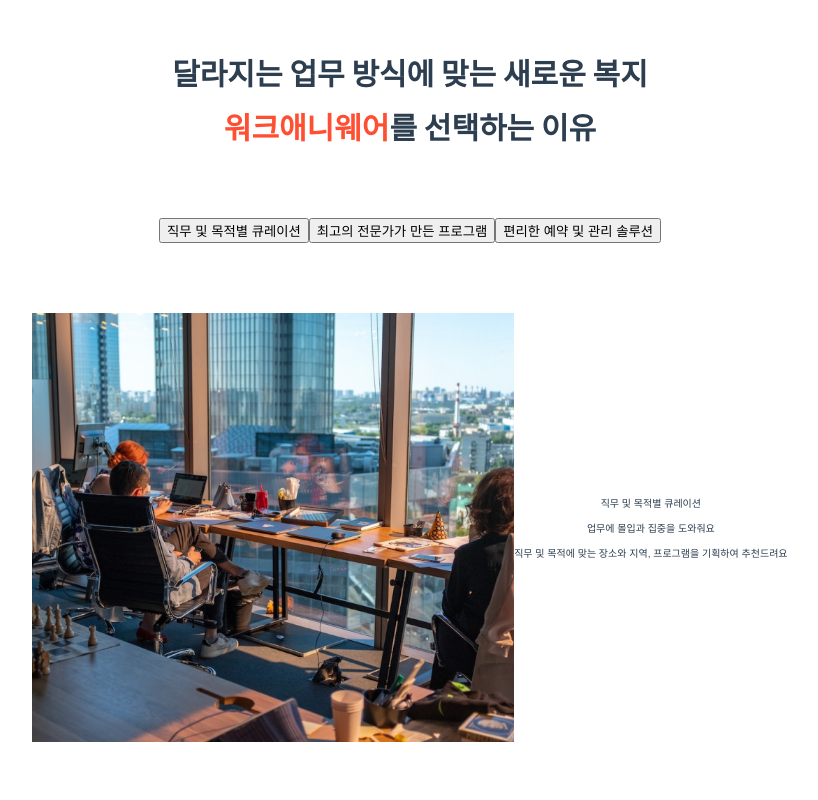
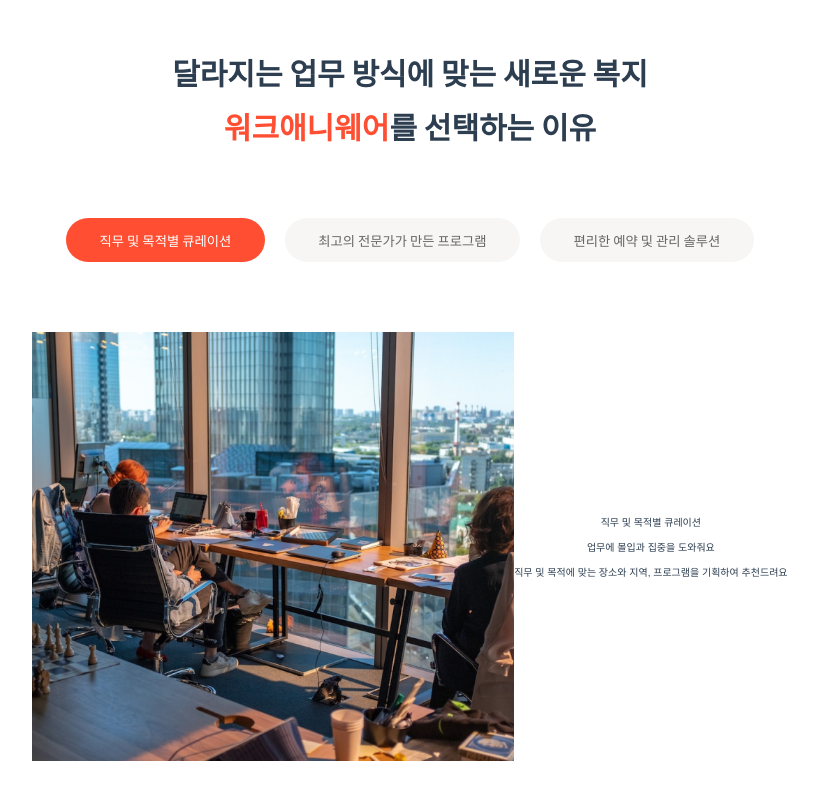
Before and after one commit to IIION/Workanywhere-Web, a Vue app in the folder front/: page / in a window 1280 px wide. Shown: the part 927-1727 px from the top of the page, without its empty margins (230-1048 px from the left). Built offline with nearby package versions, Linux system fonts and the light colour scheme.

Commit message:
✨ 버튼 레이아웃 잡기

```diff
--- a/front/src/components/Home/SelectWorkanywhere.vue
+++ b/front/src/components/Home/SelectWorkanywhere.vue
@@ -79,6 +79,28 @@
 .segment {
   margin-top: 70px;
   margin-bottom: 70px;
+  display: flex;
+  justify-content: center;
+}
+
+.segment button {
+  margin-left: 10px;
+  margin-right: 10px;
+  font-family: 'Noto Sans KR', sans-serif;
+  font-weight:normal;
+  padding: 12.5px 33.5px 12.5px 33.5px;
+  border: none;
+  border-radius : 50px;
+}
+
+.selected {
+  color: white;
+  background-color: #FF4E31;
+}
+
+.common {
+  color: #666666;
+  background-color: #F7F6F5;
 }
 
 .detail {
```
